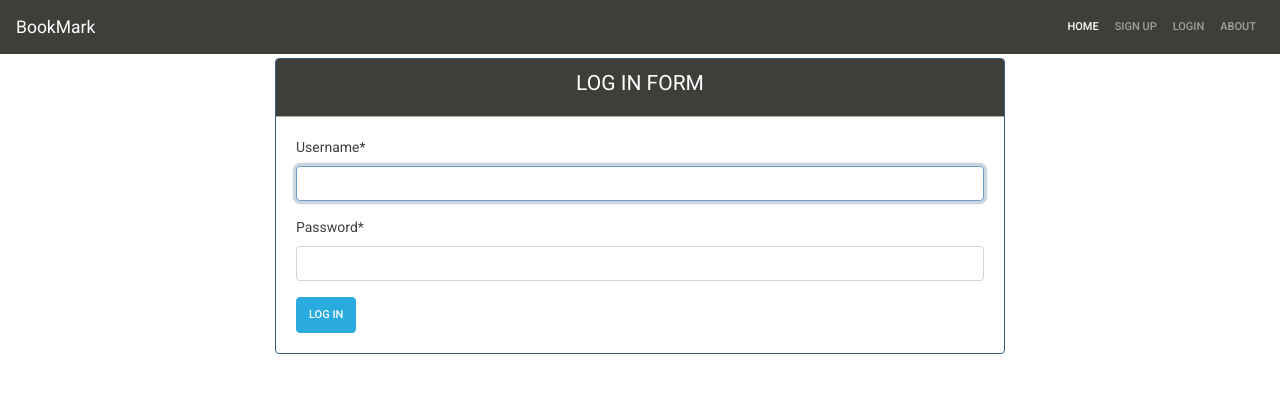
After one commit to nilldiggonto/Vue_Axios_Dj3, a Django app: page /bookmark/login/ in a window 1280 px wide. The commit adds this page. Shown: the top 393 px of the page. Run offline with Django 3.2, Linux system fonts and the light colour scheme; some libraries are stand-ins or nearby versions.

Commit message:
auth views(default)

```diff
--- a/backend/backend/settings.py
+++ b/backend/backend/settings.py
@@ -44,6 +44,10 @@ INSTALLED_APPS = [
     'crispy_forms',
 ]
 CRISPY_TEMPLATE_PACK = 'bootstrap4'
+LOGIN_URL = 'bookmark-login'
+LOGIN_REDIRECT_URL = 'bookmark-page'
+LOGOUT_REDIRECT_URL = 'bookmark-page'
+
 MIDDLEWARE = [
     'django.middleware.security.SecurityMiddleware',
     'django.contrib.sessions.middleware.SessionMiddleware',
--- /dev/null
+++ b/backend/bookmarks/templates/bookmarks/login.html
@@ -0,0 +1,27 @@
+{% extends 'base.html' %}
+{% load crispy_forms_tags %}
+
+{% block content %}
+
+<div class="container mt-1">
+    <div class="row d-flex justify-content-center">
+        <div class="col-md-8 ">
+            <div class="card border border-primary  ">
+                <div class="card-header text-center bg-primary text-white">
+                    <h4>LOG IN FORM</h4>
+                </div>
+
+                <div class="card-body">
+                    <form action="" method="POST" class="form">
+                        {%csrf_token %}
+                        {{form|crispy }}
+
+                        <button class="btn btn-info">LOG IN</button>
+                    </form>
+                </div>
+            </div>
+        </div>
+    </div>
+</div>
+
+{% endblock %}
--- a/backend/bookmarks/urls.py
+++ b/backend/bookmarks/urls.py
@@ -1,6 +1,9 @@
 from django.urls import path
 from .views import bookmarkView,SignupView
+from django.contrib.auth import views
 urlpatterns = [
     path('',bookmarkView,name='bookmark-page'),
     path('signup/',SignupView,name='bookmark-signup'),
+    path('login/',views.LoginView.as_view(template_name='bookmarks/login.html'),name='bookmark-login'),
+    path('logout/',views.LogoutView.as_view(),name='bookmark-logout'),
 ]
--- a/backend/templates/navbar.html
+++ b/backend/templates/navbar.html
@@ -11,12 +11,23 @@
             <span class="sr-only">(current)</span>
           </a>
         </li>
+
+        {% if request.user.is_authenticated %}
+        <li class="nav-item">
+            <a class="nav-link" href="{%url 'bookmark-logout' %}">Logout</a>
+          </li>
+
+
+        {%else%}
         <li class="nav-item">
           <a class="nav-link" href="{% url 'bookmark-signup' %}">Sign Up</a>
         </li>
+
         <li class="nav-item">
-          <a class="nav-link" href="#">Login</a>
-        </li>
+            <a class="nav-link" href="{%url 'bookmark-login' %}">Login</a>
+          </li>
+        {%endif%}
+
         <li class="nav-item">
           <a class="nav-link" href="#">About</a>
         </li>
```
Also changed, not shown: backend/db.sqlite3.
